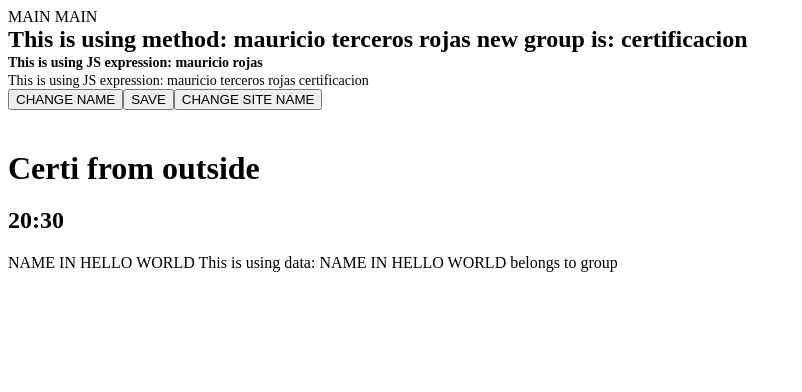
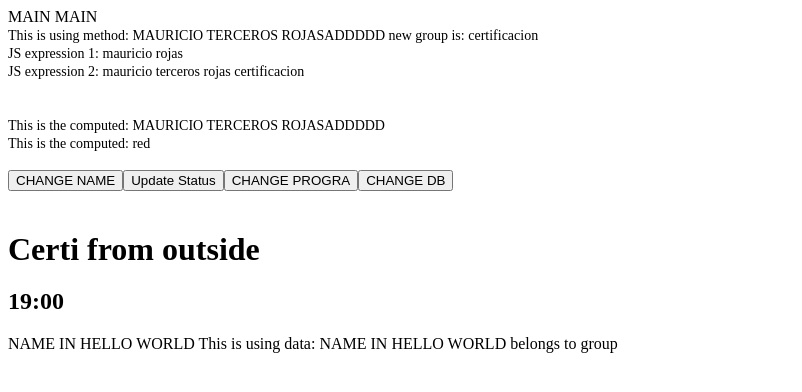
Before and after one commit to mauricioterceros/vue-example, a Vue app: page /#/ in a window 1280 px wide. Shown: the top 392 px of the page, without its empty margins (0-802 px from the left). Built offline with nearby package versions, Linux system fonts and the light colour scheme.

Commit message:
Added computed and watchers

```diff
--- a/src/views/Home.vue
+++ b/src/views/Home.vue
@@ -8,22 +8,30 @@
 
 <template>
   <div>
-    <span class="line-style text-center">
-      This is using method: {{ getConcatNameWithGroup() }}
+    <span>This is using method: {{ getConcatNameWithGroup() }}</span>
+    <br />
+    <span>
+      JS expression 1: {{ name.split(" ")[0] + " " + name.split(" ")[2] }}
     </span>
     <br />
-    <span class="text-bold">
-      This is using JS expression: {{ name.split(" ")[0] + " " + name.split(" ")[2] }}
-    </span>
+    <span>JS expression 2: {{ `${name} ${group}` }}</span>
     <br />
-    <span> This is using JS expression: {{ `${name} ${group}` }} </span>
+    <br />
+    <br />
+    <span>This is the computed: {{ upperCaseName }}</span>
+    <br />
+    <span>This is the computed: {{ statusColor }}</span>
+    <br />
     <br />
     <button @click="changeName('student lastname second')">CHANGE NAME</button>
-    <button @click="save()">SAVE</button>
-    <button @click="changeSiteName('new outside name')">
-      CHANGE SITE NAME
+    <button @click="updateStatus()">Update Status</button>
+    <button @click="changeClassName('Progra')">
+      CHANGE PROGRA
     </button>
-    <HelloWorld :site-name="siteName" class-hour="20:30" />
+    <button @click="changeClassName('DB')">
+      CHANGE DB
+    </button>
+    <HelloWorld :site-name="className" :class-hour="classHour" />
   </div>
 </template>
 
@@ -46,7 +54,9 @@ export default {
     return {
       name: "mauricio terceros rojas",
       group: "certificacion",
-      siteName: "Certi from outside"
+      className: "Certi from outside",
+      status: "busy",
+      classHour: "19:00"
     };
   },
 
@@ -56,10 +66,41 @@ export default {
     // props here => see at HelloWorld.vue
   },
 
+  // auto calculated variables
+  // It is not necessary to assign due these are auto calculated based on:
+  // the reactive data/properties
+  computed: {
+    upperCaseName() {
+      // more code
+      return this.name.toUpperCase() + "ADDDDD";
+    },
+    statusColor() {
+      let color = "red";
+      if (this.status === "available") {
+        color = "green";
+      }
+      return color;
+    }
+  },
+
+  watch: {
+    className: {
+      handler: function(newVal, oldVal) {
+        if (newVal === "Progra") {
+          this.classHour = "10:00";
+        } else {
+          this.classHour = "19:00";
+        }
+        console.log(oldVal);
+      },
+      deep: true
+    }
+  },
+
   // START LIFECYCLE HOOKS (OPTIONAL)
   created() {
     // this.name = "mauricio t r";
-    // this.siteName = "certi!"; // it is allowed but is not recommendable
+    // this.className = "certi!"; // it is allowed but is not recommendable
     // http://api.com/products/{id}
   },
   mounted() {
@@ -82,14 +123,17 @@ export default {
       // this.$data.name === this.name
       // return this.name + " new group is: " + this.group;
       // this === vm
-      return `${this.name} new group is: ${this.group}`; // string template
+      return `${this.upperCaseName} new group is: ${this.group}`; // string template
     },
     // setter
     changeName(newName) {
       this.name = newName;
     },
-    changeSiteName(newSiteName) {
-      this.siteName = newSiteName;
+    changeClassName(newclassName) {
+      this.className = newclassName;
+    },
+    updateStatus() {
+      this.status = "available";
     },
     // action
     save() {
```
